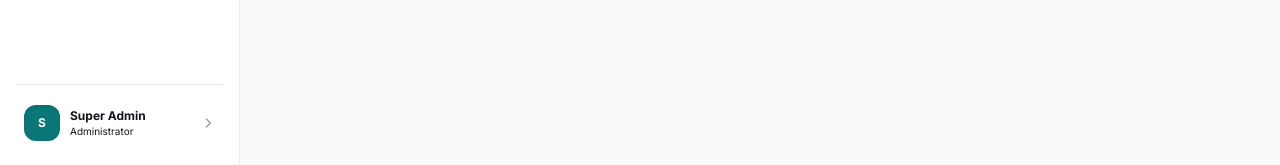
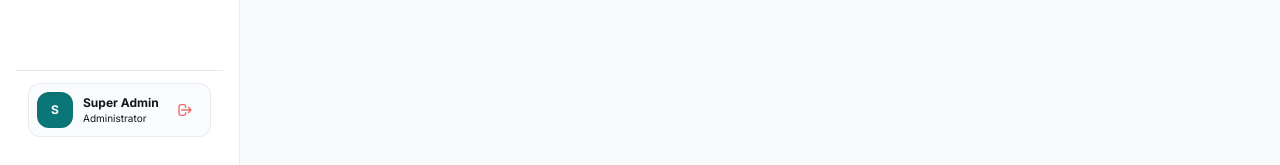
Before and after one commit to hisam84/client-registry, a Next.js app: page / in a window 1280 px wide. Shown: the part 635-800 px from the top of the page. Built offline with nearby package versions, Linux system fonts and the light colour scheme; no server answers; the database is empty.

Commit message:
feat: add dedicated Logout icon button to bottom sidebar user card footer

```diff
--- a/src/components/SidebarLayout.tsx
+++ b/src/components/SidebarLayout.tsx
@@ -409,26 +409,24 @@ export function SidebarLayout({
           </nav>
         </div>
 
-        {/* User Profile Card at Bottom of Sidebar */}
-        <div className="border-t border-slate-200 dark:border-slate-800/80 pt-3 mt-auto">
+        {/* User Profile Footer Card with Logout Button */}
+        <div className="p-3 border-t border-slate-200 dark:border-slate-800">
+          <div className="flex items-center justify-between gap-1.5 p-2 rounded-xl border border-slate-200/80 dark:border-slate-800 bg-slate-50/70 dark:bg-slate-900/70 hover:border-brass-500/30 transition-all">
             <Link
               href="/profile"
-            className={`flex items-center gap-2.5 p-2 rounded-xl transition-all ${
-              pathname === "/profile"
-                ? "bg-brass-500/15 border border-brass-500/30 font-semibold"
-                : "hover:bg-slate-100 dark:hover:bg-slate-800/60"
-            }`}
+              onClick={() => setNavLoading(true)}
+              className="flex items-center gap-2.5 min-w-0 flex-1 group"
               title="View & Edit Profile"
             >
               {currentUser.avatarUrl ? (
                 <img
                   src={currentUser.avatarUrl}
                   alt={currentUser.name}
-                className="w-9 h-9 rounded-xl object-cover border border-brass-500/40 shrink-0"
+                  className="w-9 h-9 rounded-xl object-cover border border-brass-500/40 shrink-0 group-hover:border-brass-500 transition-colors"
                 />
               ) : (
                 <div
-                className="w-9 h-9 rounded-xl flex items-center justify-center text-white font-bold text-xs shadow-inner shrink-0"
+                  className="w-9 h-9 rounded-xl flex items-center justify-center text-white font-bold text-xs shadow-inner shrink-0 group-hover:scale-105 transition-transform"
                   style={{ backgroundColor: currentUser.avatarColor || "#0b7677" }}
                 >
                   {currentUser.name ? currentUser.name.charAt(0).toUpperCase() : "U"}
@@ -436,18 +434,27 @@ export function SidebarLayout({
               )}
 
               <div className="min-w-0 flex-1">
-              <h4 className="text-xs font-bold text-slate-900 dark:text-slate-100 truncate">
+                <h4 className="text-xs font-bold text-slate-900 dark:text-slate-100 truncate group-hover:text-brass-600 dark:group-hover:text-brass-400 transition-colors">
                   {currentUser.name}
                 </h4>
                 <p className="text-[10px] text-brass-600 dark:text-brass-400 truncate">
                   {currentUser.designation || (currentUser.role === "SUPER_ADMIN" ? "Super Admin" : "Employee")}
                 </p>
               </div>
+            </Link>
 
-            <svg className="w-3.5 h-3.5 text-slate-400 shrink-0" fill="none" stroke="currentColor" viewBox="0 0 24 24">
-              <path strokeLinecap="round" strokeLinejoin="round" strokeWidth="2" d="M9 5l7 7-7 7" />
+            {/* Dedicated Logout Button in User Card Footer */}
+            <button
+              onClick={handleLogout}
+              className="p-2 rounded-lg text-red-500/80 hover:text-red-600 dark:text-red-400 dark:hover:text-red-300 hover:bg-red-500/10 border border-transparent hover:border-red-500/20 transition-all shrink-0"
+              title="Log out of account"
+              aria-label="Logout"
+            >
+              <svg className="w-4 h-4" fill="none" stroke="currentColor" viewBox="0 0 24 24">
+                <path strokeLinecap="round" strokeLinejoin="round" strokeWidth="2" d="M17 16l4-4m0 0l-4-4m4 4H7m6 4v1a3 3 0 01-3 3H6a3 3 0 01-3-3V7a3 3 0 013-3h4a3 3 0 013 3v1" />
               </svg>
-          </Link>
+            </button>
+          </div>
         </div>
       </aside>
 
```
Lines whose indentation alone changed are shown as unchanged.
